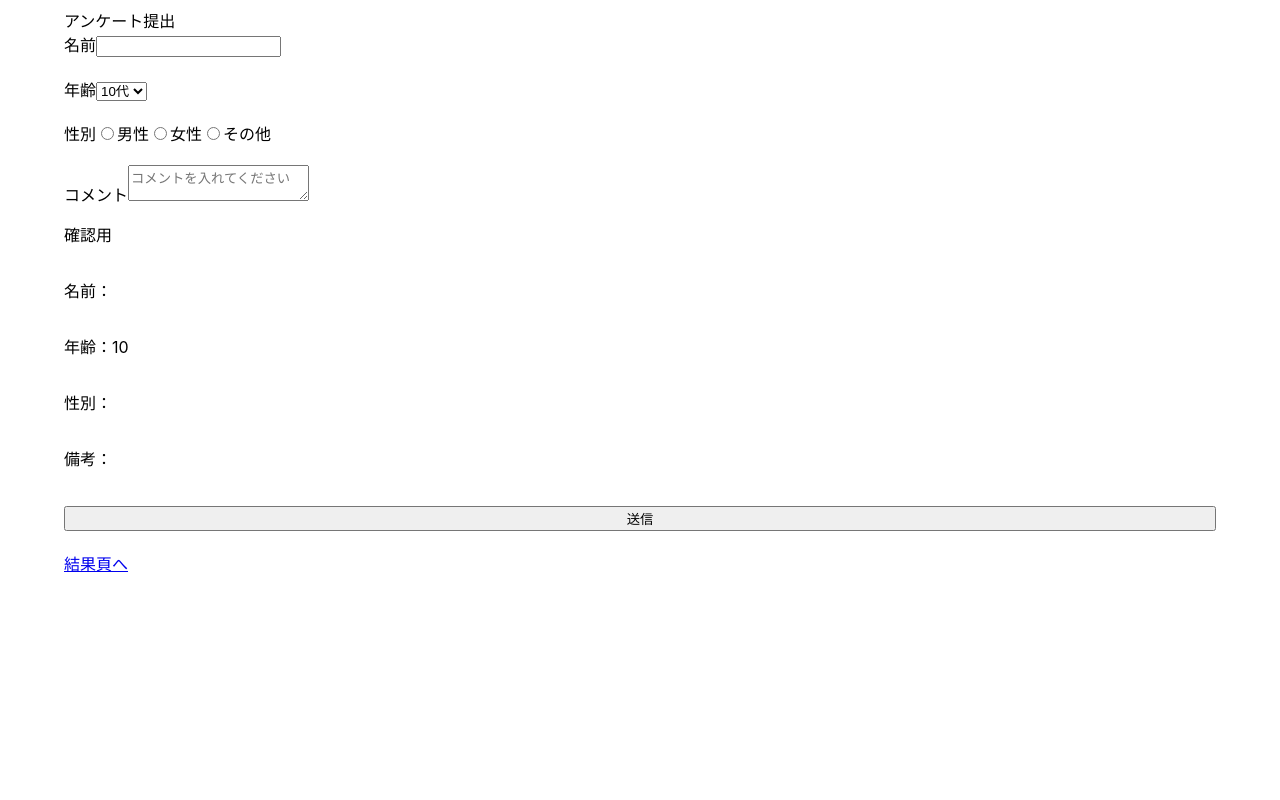
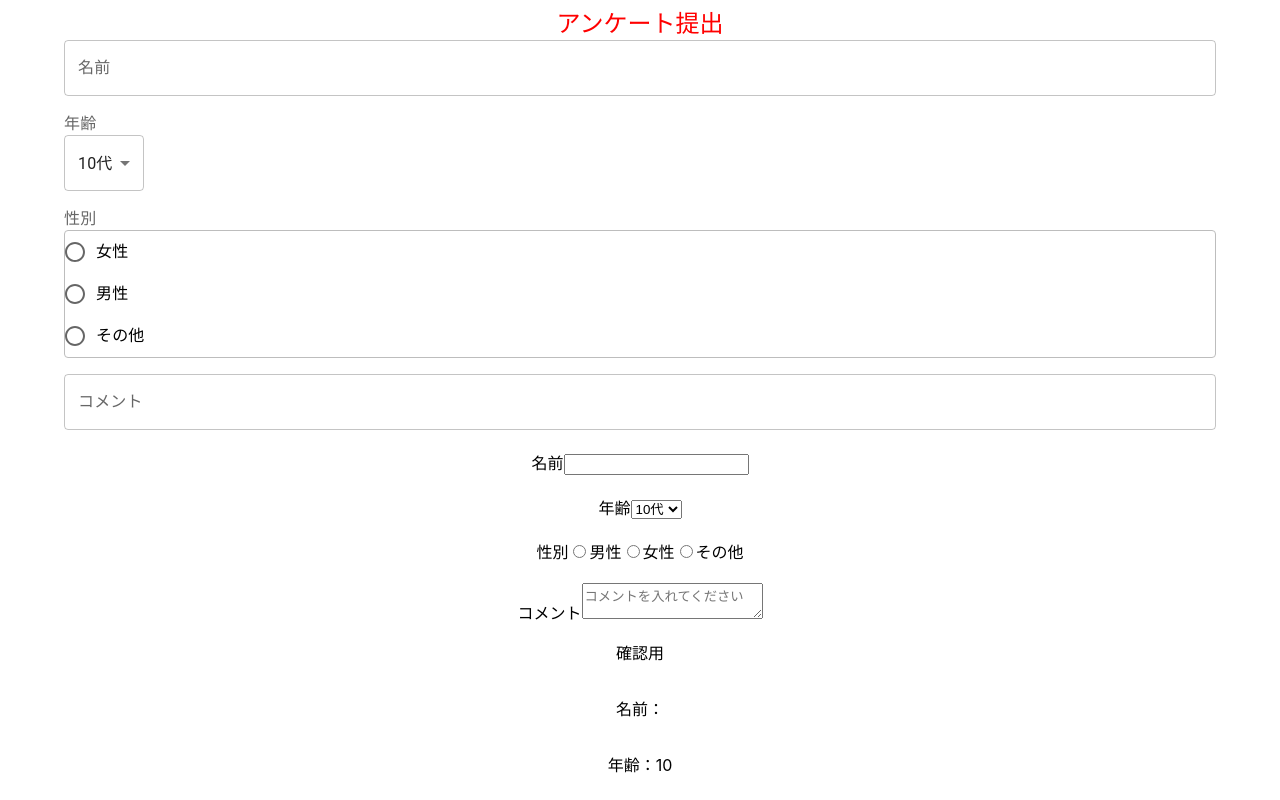
Before and after one commit to daichi0525/FastAPI_React, a React (Create React App) app in the folder section1-react/: page / in a window 1280 px wide. Shown: the top 800 px of the page. Built offline with nearby package versions, Linux system fonts and the light colour scheme.

Commit message:
現在と過去のミックス

```diff
--- a/section1-react/src/components/templates/Form.js
+++ b/section1-react/src/components/templates/Form.js
@@ -1,7 +1,19 @@
 import React, { useState } from "react";
 import { useNavigate } from "react-router-dom";
 import { Link } from "react-router-dom";
-import { Container, Box } from "@mui/material";
+import {
+  Container,
+  Box,
+  Typography,
+  TextField,
+  InputLabel,
+  Select,
+  MenuItem,
+  FormLabel,
+  RadioGroup,
+  FormControlLabel,
+  Radio,
+} from "@mui/material";
 
 const Form = () => {
   const [form, setForm] = useState({
@@ -35,9 +47,66 @@ const Form = () => {
           marginTop: 1,
           display: "flex",
           flexDirection: "column",
+          alignItems: "center",
         }}
       >
-        アンケート提出
+        <Typography variant="h5" color={"red"}>
+          アンケート提出
+        </Typography>
+        <TextField
+          id="outlined-basic"
+          label="名前"
+          variant="outlined"
+          value={form.name}
+          onChange={handleInputChange}
+          fullWidth
+        />
+        <Box sx={{ width: "100%", mt: 2 }}>
+          <InputLabel id="demo-simple-select-label">年齢</InputLabel>
+          <Select
+            labelId="demo-simple-select-label"
+            id="demo-simple-select"
+            value={form.age}
+            name="age"
+            onChange={handleInputChange}
+          >
+            <MenuItem value={10}>10代</MenuItem>
+            <MenuItem value={20}>20代</MenuItem>
+            <MenuItem value={30}>30代</MenuItem>
+          </Select>
+        </Box>
+        <Box sx={{ width: "100%", mt: 2 }}>
+          <FormLabel id="demo-radio-buttons-group-label">性別</FormLabel>
+          <Box sx={{ border: 1, borderRadius: 1, borderColor: "grey.400" }}>
+            <RadioGroup
+              aria-labelledby="demo-radio-buttons-group-label"
+              defaultValue="女性"
+              name="radio-buttons-group"
+              onChange={handleInputChange}
+            >
+              <FormControlLabel
+                value="female"
+                control={<Radio />}
+                label="女性"
+              />
+              <FormControlLabel value="male" control={<Radio />} label="男性" />
+              <FormControlLabel
+                value="other"
+                control={<Radio />}
+                label="その他"
+              />
+            </RadioGroup>
+          </Box>
+        </Box>
+        <TextField
+          id="outlined-basic"
+          label="コメント"
+          variant="outlined"
+          onChange={handleInputChange}
+          value={form.comment}
+          fullWidth
+          sx={{ mt: 2 }}
+        />
         <br />
         <label htmlFor="name">
           名前
@@ -57,6 +126,7 @@ const Form = () => {
             id="age"
             value={form.age}
             onChange={handleInputChange}
+            fullWidth
           >
             <option value={10}>10代</option>
             <option value={20}>20代</option>
```
